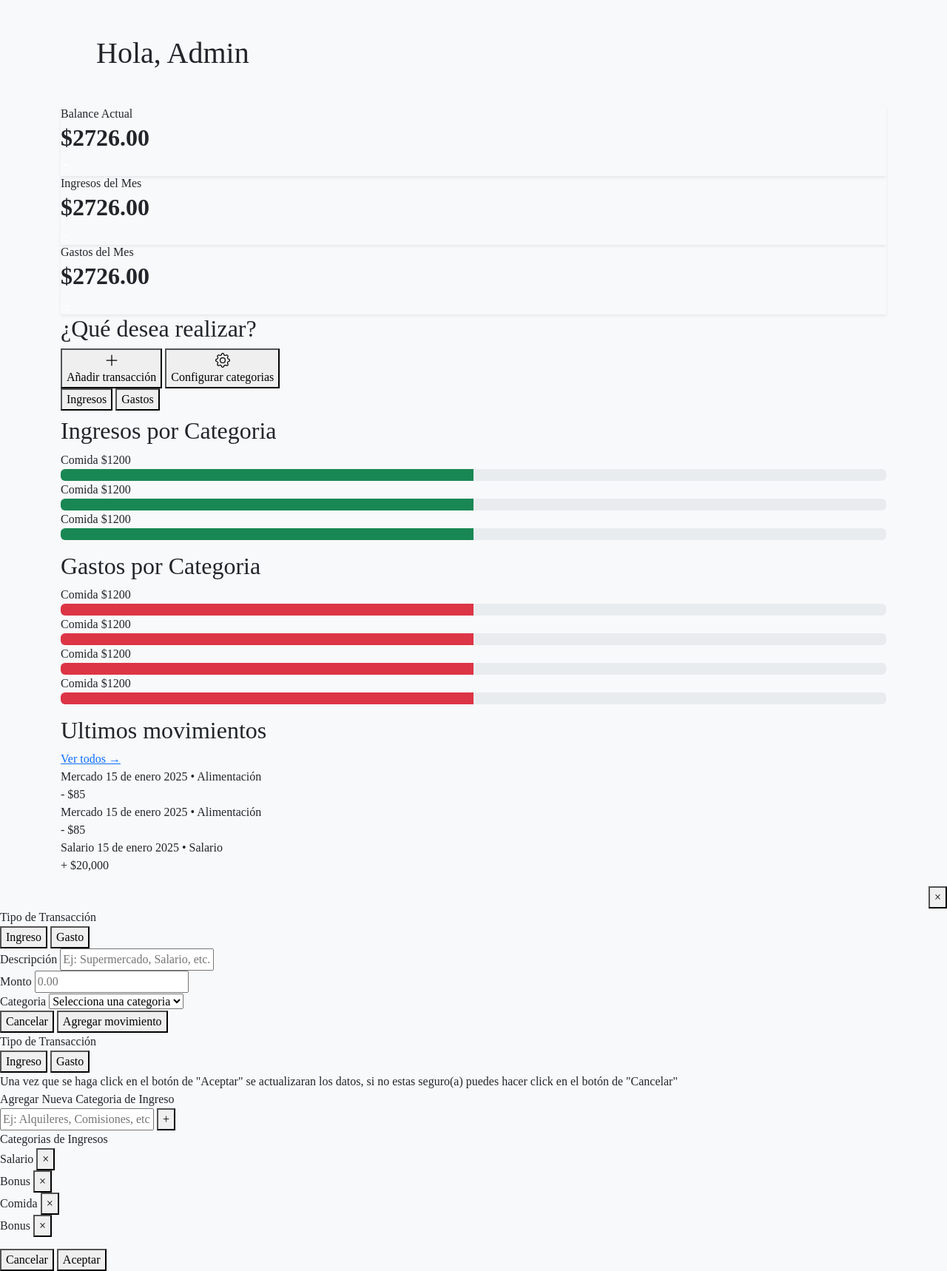
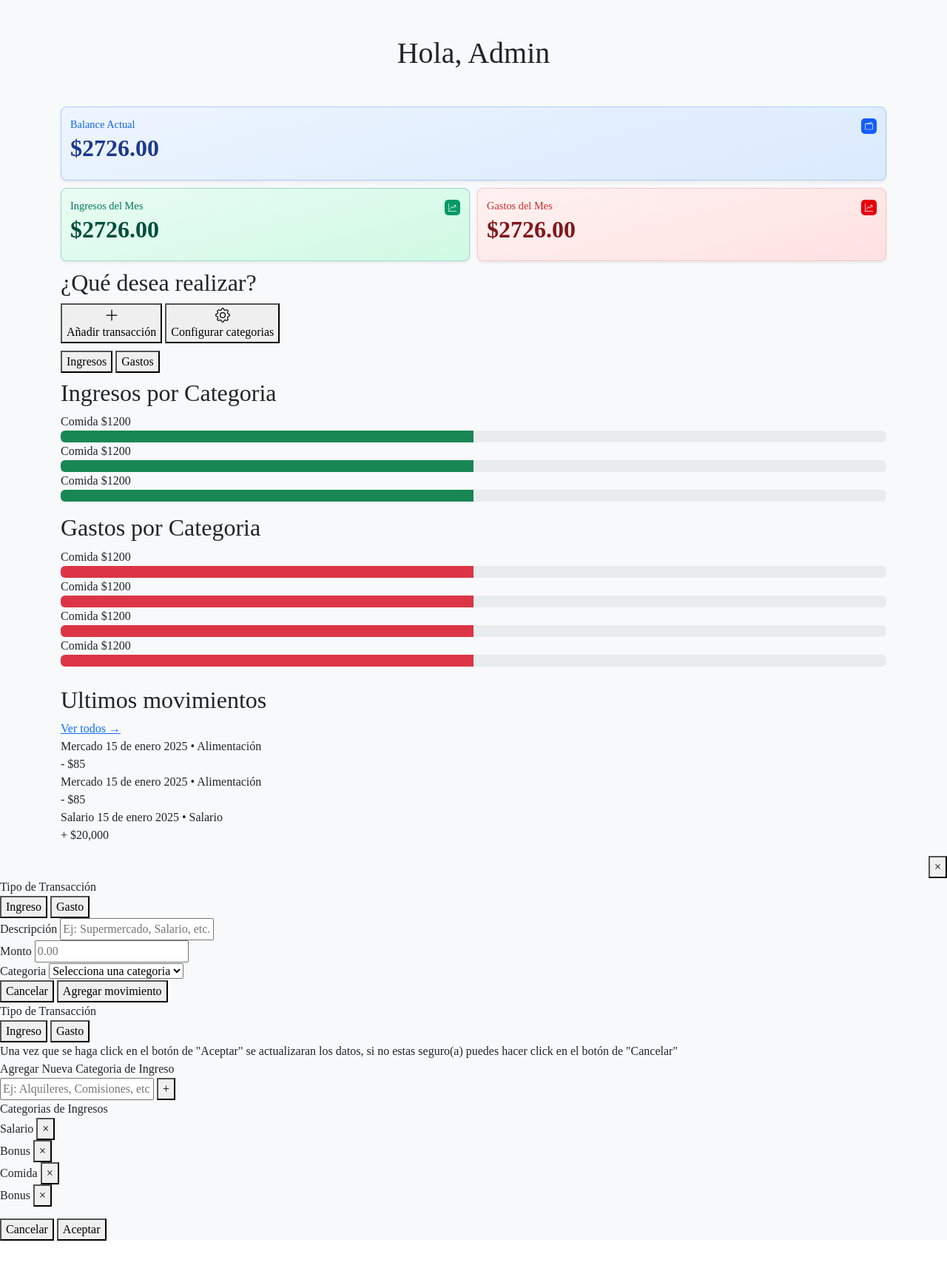
Before and after one commit to JesusHM0406/homestack, a Flask app: page / in a window 1280 px wide. Shown: the part 56-1774 px from the top of the page at 74% size. After the commit the page ends 1733 px from the top, so only its background shows below. Run offline with Flask 3, Linux system fonts and the light colour scheme; the visitor is signed in with stand-in values (Sample User, id 1); parts of the project's set-up code (start-up, migrations or seed data) failed here and were passed over; some libraries are stand-ins or nearby versions; some web fonts are replaced.

Commit message:
style: implement dashboard grid and summary card design

```diff
--- a/static/css/style.css
+++ b/static/css/style.css
@@ -12,3 +12,101 @@ ul {
   list-style: none;
   padding: 0;
 }
+
+/* ====== DASHBOARD SECTION ====== */
+
+.index-title {
+  font-size: 2.5rem;
+  text-align: center;
+}
+
+.dashboard-container {
+  display: grid;
+  grid-template-columns: 1fr;
+  gap: 10px;
+}
+
+/* == SUMMARY SECTION == */
+
+.summary-grid {
+  display: grid;
+  grid-template-columns: repeat(2, 1fr);
+  gap: 10px;
+}
+
+.card-large {
+  grid-column: span 2;
+}
+
+/* GENERAL CARDS STYLES */
+.card-item {
+  background-color: #48e;
+  border-radius: 8px;
+  padding: 15px 12px;
+  display: flex;
+  justify-content: space-between;
+  border: 1px solid transparent;
+}
+
+.card-icon {
+  height: fit-content;
+  padding: 5px;
+  display: grid;
+  place-content: center;
+  border-radius: 5px;
+}
+
+.card-content {
+  display: flex;
+  flex-direction: column;
+  justify-content: space-between;
+}
+
+.card-title {
+  font-size: .9rem;
+}
+
+/* BALANCE CARD */
+.balance-card {
+  background-image: linear-gradient(345deg, #DBEAFE, #EDF5FF);
+  border-color: #accdff;
+  color: #1465EC;
+}
+
+.balance-amount {
+  color: #1C398E;
+}
+
+.card-icon.balance-icon {
+  background-color: #155DFC;
+}
+
+/* INCOMES CARD */
+.incomes-card {
+  background-image: linear-gradient(345deg, #D0FAE4, #E9FCF3);
+  border-color: #99ddc9;
+  color: #007A55;
+}
+
+.incomes-amount {
+  color: #004F3B;
+}
+
+.card-icon.incomes-icon {
+  background-color: #009966;
+}
+
+/* EXPENSES CARD */
+.expenses-card {
+  background-image: linear-gradient(345deg, #FFE2E2, #FEF1F1);
+  border-color: #ffc5c5;
+  color: #D3292C;
+}
+
+.expenses-amount {
+  color: #82181A;
+}
+
+.card-icon.expenses-icon {
+  background-color: #E7000B;
+}
```
